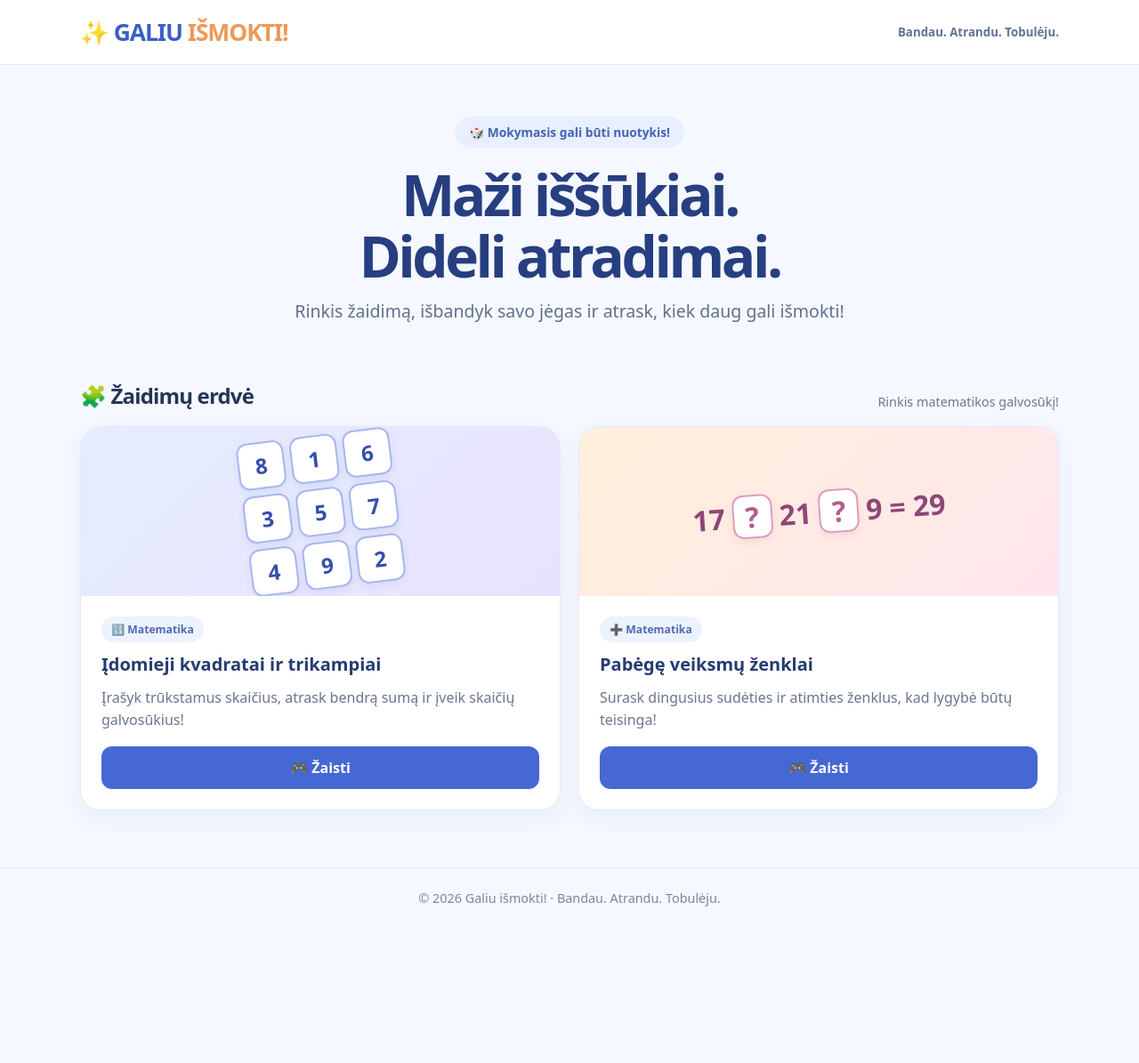
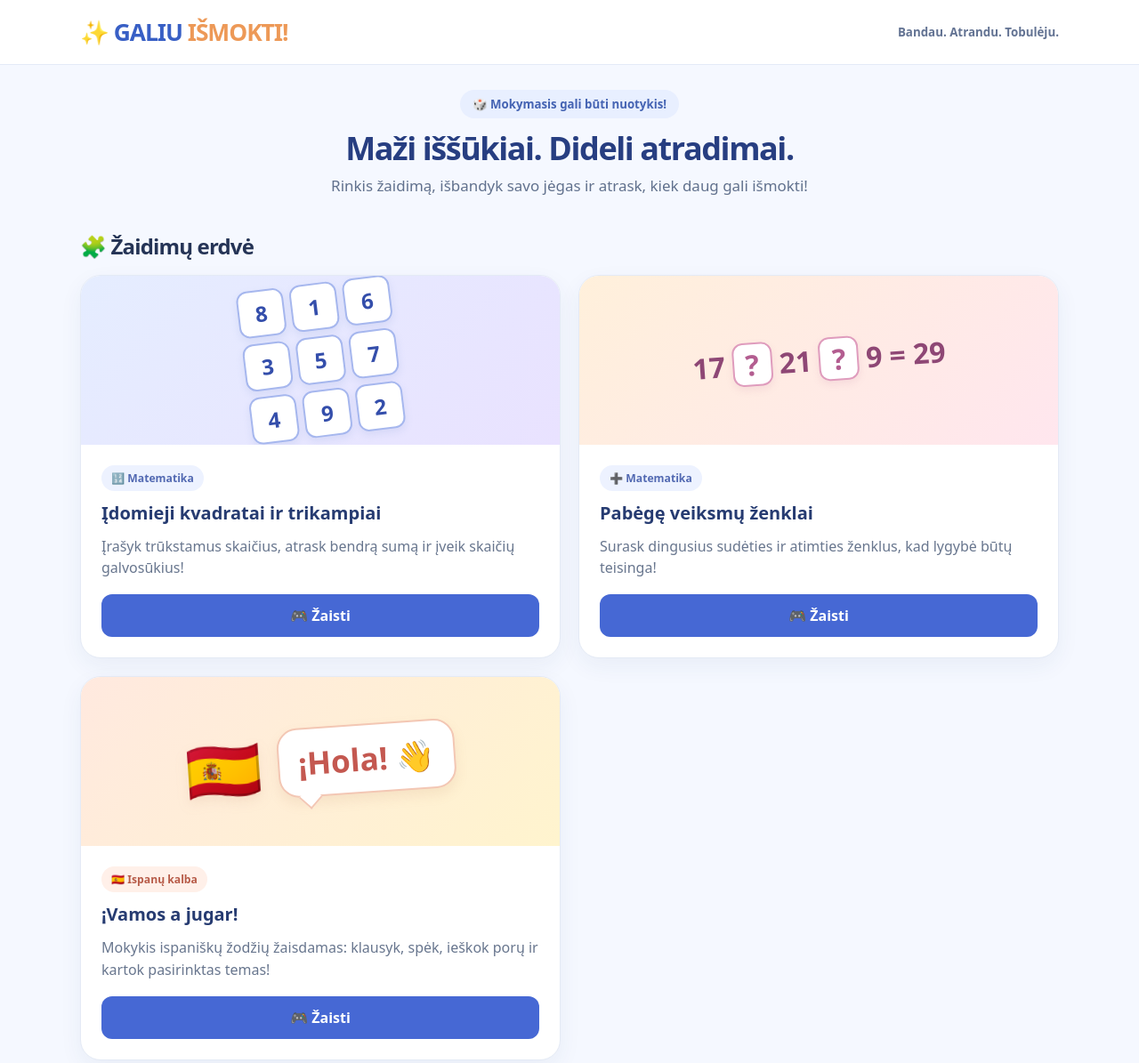
Before and after one commit to loretukis/galiuismokti, a plain HTML site: page index.html in a window 1280 px wide. Shown: the top 1195 px of the page at 89% size. Before the commit the page ends 1053 px from the top, so only its background shows below. Drawn offline with Linux system fonts and the light colour scheme.

Commit message:
Update index.html

```diff
--- a/index.html
+++ b/index.html
@@ -14,37 +14,36 @@
     .top{display:flex;align-items:center;justify-content:space-between;gap:18px;padding:18px 0}
     .brand{font-weight:900;font-size:clamp(1.25rem,3vw,1.65rem);text-decoration:none;letter-spacing:-.04em;color:#385fc5}
     .brand span{color:#ed9957}.top small{color:#637393;font-weight:600}
-    .hero{padding:58px 0 38px;text-align:center}
-    .eyebrow{display:inline-block;border-radius:30px;padding:8px 16px;background:#e8efff;color:#4564b3;font-weight:800;font-size:.86rem}
-    h1{font-size:clamp(2.25rem,6vw,4rem);letter-spacing:-.055em;line-height:1.08;margin:18px 0 12px;color:#273e81}
-    .hero p{font-size:clamp(1rem,2.2vw,1.22rem);color:#61718d;margin:0 auto;max-width:620px;line-height:1.6}
-    .section-head{display:flex;align-items:end;justify-content:space-between;gap:12px;margin:25px 0 18px}
-    h2{font-size:1.5rem;letter-spacing:-.035em;margin:0} .hint{color:#6a7790;font-size:.9rem}
-    .filters{display:flex;flex-wrap:wrap;gap:10px;margin:0 0 22px}
-    .filter{cursor:pointer;border:1px solid #dce4f5;background:white;color:#52627f;border-radius:99px;padding:10px 17px;font-weight:750}
-    .filter:hover,.filter:focus-visible{border-color:#6484d5;outline:2px solid transparent}
-    .filter.active{background:#4567d1;color:white;border-color:#4567d1}
+    .hero{padding:28px 0 16px;text-align:center}
+    .eyebrow{display:inline-block;border-radius:30px;padding:7px 14px;background:#e8efff;color:#4564b3;font-weight:800;font-size:.83rem}
+    h1{font-size:clamp(1.45rem,3.2vw,2.25rem);letter-spacing:-.04em;line-height:1.2;margin:12px 0 8px;color:#273e81}
+    .hero p{font-size:clamp(.92rem,1.6vw,1.06rem);color:#61718d;margin:0 auto;max-width:740px;line-height:1.5}
+    .section-head{display:flex;align-items:end;justify-content:space-between;gap:12px;margin:22px 0 16px}
+    h2{font-size:1.5rem;letter-spacing:-.035em;margin:0}
     .cards{display:grid;grid-template-columns:repeat(2,minmax(0,1fr));gap:20px;padding-bottom:64px}
     .card{background:#fff;border:1px solid #e4eaf5;border-radius:23px;overflow:hidden;box-shadow:0 9px 26px rgba(42,67,115,.06);display:flex;flex-direction:column}
     .art{height:190px;display:grid;place-items:center;position:relative;overflow:hidden}
     .art.math{background:linear-gradient(135deg,#e5edff,#e9e2ff)}
     .art.signs{background:linear-gradient(135deg,#fff0db,#ffe6ee)}
-    .art.future{background:linear-gradient(135deg,#fff2db,#ffe5ec)}
+    .art.spanish{background:linear-gradient(135deg,#ffe9df,#fff4ce)}
     .mini-grid{display:grid;grid-template-columns:repeat(3,53px);gap:7px;transform:rotate(-7deg)}
     .mini-grid span{display:grid;place-items:center;height:53px;background:#fff;border:2px solid #a6b7ee;border-radius:12px;color:#344eab;font-size:1.5rem;font-weight:900;box-shadow:0 4px 8px #8195d02a}
     .sign-example{display:flex;align-items:center;justify-content:center;gap:8px;transform:rotate(-4deg);font-weight:900;color:#8e4775;font-size:clamp(1.25rem,3vw,2rem)}
     .sign-example .missing{display:grid;place-items:center;width:45px;height:49px;background:#fff;border:2px solid #df9cbd;border-radius:12px;color:#b35d90;box-shadow:0 4px 8px #b76e9620}
-    .future-icon{font-size:5rem;transform:rotate(-10deg)}
+    .spanish-art{display:flex;align-items:center;gap:18px;transform:rotate(-4deg)}
+    .spanish-flag{font-size:4.3rem;filter:drop-shadow(0 6px 7px #b8795720)}
+    .speech{background:#fff;border:2px solid #f3c7b4;border-radius:23px;padding:13px 21px;color:#c45850;font-weight:900;font-size:clamp(1.55rem,3vw,2.2rem);box-shadow:0 7px 14px #bc8a6522;position:relative}
+    .speech:after{content:"";position:absolute;bottom:-12px;left:23px;width:17px;height:17px;background:#fff;border-right:2px solid #f3c7b4;border-bottom:2px solid #f3c7b4;transform:rotate(45deg)}
     .card-body{padding:23px;display:flex;flex-direction:column;flex:1;gap:12px}
     .tag{font-size:.76rem;font-weight:850;color:#5269b2;background:#edf2ff;padding:6px 11px;border-radius:99px;align-self:flex-start}
+    .tag.spanish-tag{background:#fff0e9;color:#b75b48}
     h3{font-size:1.25rem;line-height:1.3;margin:0;color:#263b71}
     .card p{color:#68768e;line-height:1.55;margin:0;flex:1}
     .action{display:inline-flex;align-items:center;justify-content:center;text-decoration:none;background:#4668d4;color:#fff;font-weight:800;border-radius:12px;padding:13px 18px;margin-top:5px;min-height:48px}
-    .action:hover{background:#3455bf}.action.disabled{background:#edf0f7;color:#8390a8;cursor:default}
-    .empty{display:none;background:white;border:1px dashed #cbd5e9;border-radius:16px;padding:26px;color:#67758e}
+    .action:hover{background:#3455bf}.action:focus-visible{outline:3px solid #f1a45e;outline-offset:3px}
     footer{border-top:1px solid #e1e8f5;text-align:center;padding:24px 0 34px;color:#7a869b;font-size:.9rem}
     @media(max-width:700px){.cards{grid-template-columns:minmax(0,1fr)}}
-    @media(max-width:550px){.top small{display:none}.hero{padding:42px 0 28px}.section-head{display:block}.hint{display:block;margin-top:6px}.art{height:170px}}
+    @media(max-width:550px){.top small{display:none}.hero{padding:24px 0 12px}.section-head{margin:20px 0 14px}.art{height:170px}.sign-example{gap:5px;font-size:clamp(1.1rem,5vw,1.7rem)}.sign-example .missing{width:36px;height:42px}.spanish-flag{font-size:3.6rem}}
   </style>
 </head>
 <body>
@@ -52,11 +51,11 @@
   <main class="wrap">
     <section class="hero">
       <span class="eyebrow">🎲 Mokymasis gali būti nuotykis!</span>
-      <h1>Maži iššūkiai.<br>Dideli atradimai.</h1>
+      <h1>Maži iššūkiai. Dideli atradimai.</h1>
       <p>Rinkis žaidimą, išbandyk savo jėgas ir atrask, kiek daug gali išmokti!</p>
     </section>
     <section aria-labelledby="games-title">
-      <div class="section-head"><h2 id="games-title">🧩 Žaidimų erdvė</h2><span class="hint">Rinkis matematikos galvosūkį!</span></div>
+      <div class="section-head"><h2 id="games-title">🧩 Žaidimų erdvė</h2></div>
       <div class="cards" id="cards">
         <article class="card" data-category="matematika">
           <div class="art math" aria-hidden="true"><div class="mini-grid"><span>8</span><span>1</span><span>6</span><span>3</span><span>5</span><span>7</span><span>4</span><span>9</span><span>2</span></div></div>
@@ -66,12 +65,14 @@
           <div class="art signs" aria-hidden="true"><div class="sign-example"><span>17</span><span class="missing">?</span><span>21</span><span class="missing">?</span><span>9</span><span>= 29</span></div></div>
           <div class="card-body"><span class="tag">➕ Matematika</span><h3>Pabėgę veiksmų ženklai</h3><p>Surask dingusius sudėties ir atimties ženklus, kad lygybė būtų teisinga!</p><a class="action" href="zaidimai/pabege-veiksmu-zenklai/">🎮 Žaisti</a></div>
         </article>
+        <article class="card" data-category="ispanu-kalba">
+          <div class="art spanish" aria-hidden="true"><div class="spanish-art"><span class="spanish-flag">🇪🇸</span><span class="speech">¡Hola! 👋</span></div></div>
+          <div class="card-body"><span class="tag spanish-tag">🇪🇸 Ispanų kalba</span><h3>¡Vamos a jugar!</h3><p>Mokykis ispaniškų žodžių žaisdamas: klausyk, spėk, ieškok porų ir kartok pasirinktas temas!</p><a class="action" href="zaidimai/ispanu-zodziai/">🎮 Žaisti</a></div>
+        </article>
       </div>
     </section>
   </main>
   <footer><div class="wrap">© <span id="year"></span> Galiu išmokti! · Bandau. Atrandu. Tobulėju.</div></footer>
-  <script>
-    document.getElementById('year').textContent = new Date().getFullYear();
-  </script>
+  <script>document.getElementById('year').textContent = new Date().getFullYear();</script>
 </body>
 </html>
```
